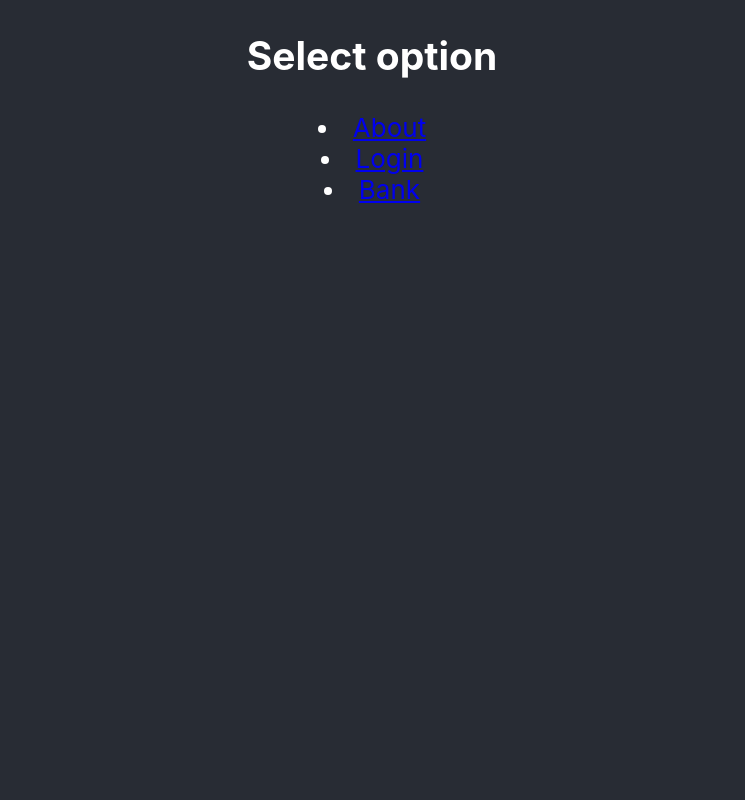
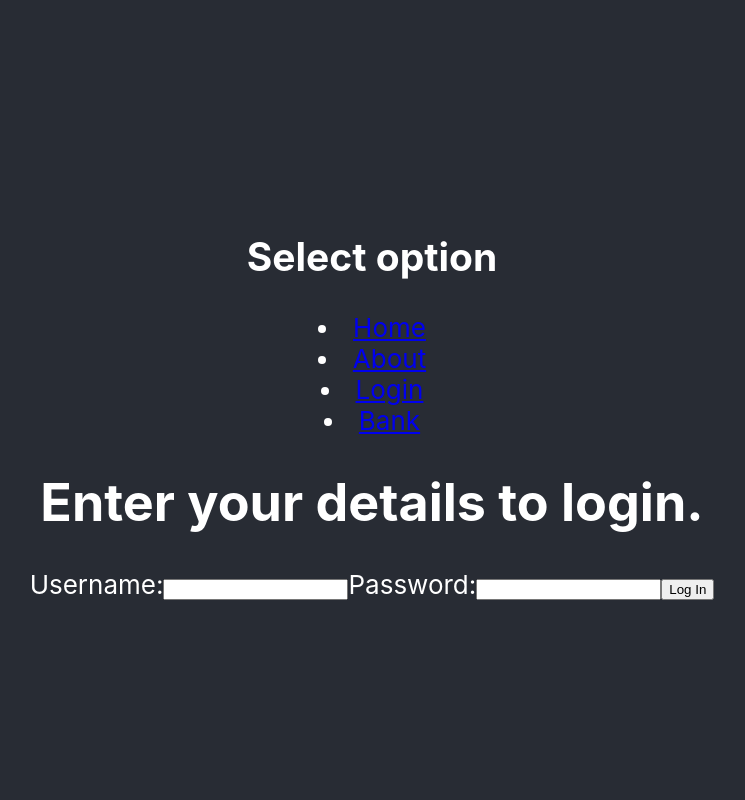
Before and after one commit to hmannelig/bank-app-front, a React (Create React App) app in the folder bank-app-front/: page /login in a window 1280 px wide. Shown: the top 800 px of the page, without its empty margins (268-1013 px from the left). Built offline with nearby package versions, Linux system fonts and the light colour scheme.

Commit message:
refactor

```diff
--- a/bank-app-front/src/App.js
+++ b/bank-app-front/src/App.js
@@ -13,6 +13,7 @@ import Main from "./components/Main";
 import About from "./components/pages/about/About";
 import Bank from "./components/pages/bank/Bank";
 import Login from "./components/pages/login/Login";
+import Home from "./components/pages/home/Home";
 
 function App() {
   return (
@@ -21,6 +22,9 @@ function App() {
         <h2>Select option</h2>
         <BrowserRouter>
           <nav>
+            <li>
+              <Link to="/home">Home</Link>
+            </li>
             <li>
               <Link to="/about">About</Link>
             </li>
@@ -32,6 +36,7 @@ function App() {
             </li>
           </nav>
           <Routes>
+            <Route path="/home" element={<Home />} />
             <Route path="/about" element={<About />} />
             <Route path="/bank" element={<Bank />} />
             <Route path="/login" element={<Login />} />
--- a/bank-app-front/src/components/pages/about/About.js
+++ b/bank-app-front/src/components/pages/about/About.js
@@ -1,15 +1,11 @@
 import "./About.css";
 import { Link } from "react-router-dom";
 
-<Link to="/about">
-  <button variant="outlined">Sign up</button>
-</Link>;
-
 function About() {
   return (
-    <div className="About">
-      <header className="About-header"></header>
-      <p>About Page</p>
+    <div>
+      <h1>About Us</h1>
+      <p>This is the about page.</p>
     </div>
   );
 }
--- a/bank-app-front/src/components/pages/bank/Bank.js
+++ b/bank-app-front/src/components/pages/bank/Bank.js
@@ -2,9 +2,9 @@ import "./Bank.css";
 
 function Bank() {
   return (
-    <div className="Bank">
-      <header className="Bank-header"></header>
-      <p>Bank Page</p>
+    <div>
+      <h1>Bank Details</h1>
+      <p>This page corresponds to your bank details.</p>
     </div>
   );
 }
--- /dev/null
+++ b/bank-app-front/src/components/pages/home/Home.js
@@ -0,0 +1,12 @@
+import React from "react";
+
+function Home() {
+  return (
+    <div>
+      <h1>Welcome to My Bank</h1>
+      <p>Thank you for visiting my Bank. This is the home page.</p>
+    </div>
+  );
+}
+
+export default Home;
--- a/bank-app-front/src/components/pages/login/Login.css
+++ b/bank-app-front/src/components/pages/login/Login.css
@@ -16,3 +16,21 @@
 .Login-link {
   color: #61dafb;
 }
+
+.login-form {
+  display: flex;
+  flex-direction: column;
+  align-items: center;
+}
+
+.form-label {
+  margin-bottom: 10px;
+}
+
+.form-input {
+  margin-left: 10px;
+}
+
+.form-button {
+  margin-top: 10px;
+}
--- a/bank-app-front/src/components/pages/login/Login.js
+++ b/bank-app-front/src/components/pages/login/Login.js
@@ -1,10 +1,43 @@
 import "./Login.css";
 
+import React, { useState } from "react";
+
 function Login() {
+  const [username, setUsername] = useState("");
+  const [password, setPassword] = useState("");
+
+  const handleUsernameChange = (event) => {
+    setUsername(event.target.value);
+  };
+
+  const handlePasswordChange = (event) => {
+    setPassword(event.target.value);
+  };
+
+  const handleFormSubmit = (event) => {
+    event.preventDefault();
+    console.log(`Username: ${username}, Password: ${password}`);
+    // Add your login logic here
+  };
+
   return (
-    <div className="App">
-      <header className="App-header"></header>
-      <p>Login Page</p>
+    <div>
+      <h1>Enter your details to login.</h1>
+      <form onSubmit={handleFormSubmit}>
+        <label>
+          Username:
+          <input type="text" value={username} onChange={handleUsernameChange} />
+        </label>
+        <label>
+          Password:
+          <input
+            type="password"
+            value={password}
+            onChange={handlePasswordChange}
+          />
+        </label>
+        <button type="submit">Log In</button>
+      </form>
     </div>
   );
 }
```
